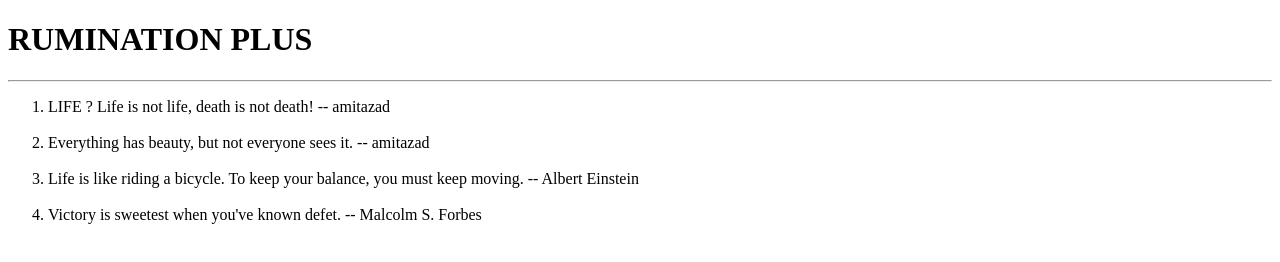
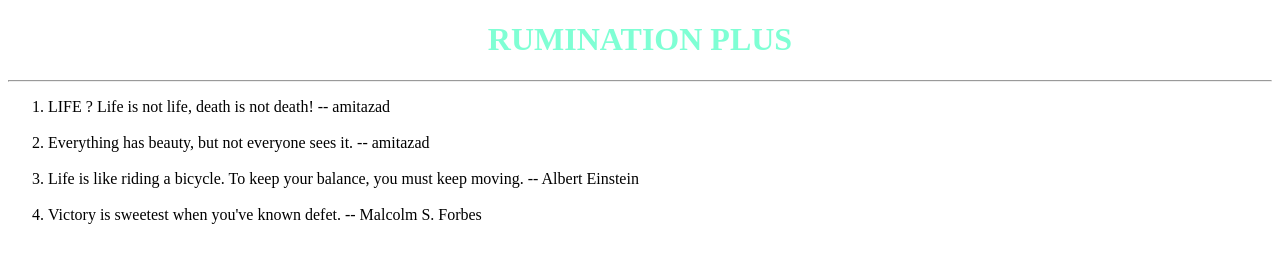
Before and after one commit to itsamitazad/ruminationplus, a plain HTML site: page index.html in a window 1280 px wide. Drawn offline with Linux system fonts and the light colour scheme.

Commit message:
change heading align

```diff
--- a/index.html
+++ b/index.html
@@ -4,7 +4,7 @@
         <title>RUMINATIONPLUS</title>
     </head>
     <body>
-        <h1>RUMINATION PLUS</h1>
+        <h1 style="text-align: center; color: aquamarine;">RUMINATION PLUS</h1>
         <hr>
         <ol>
             <li>LIFE ? Life is not life, death is not death!   --  amitazad </li><br>
```
